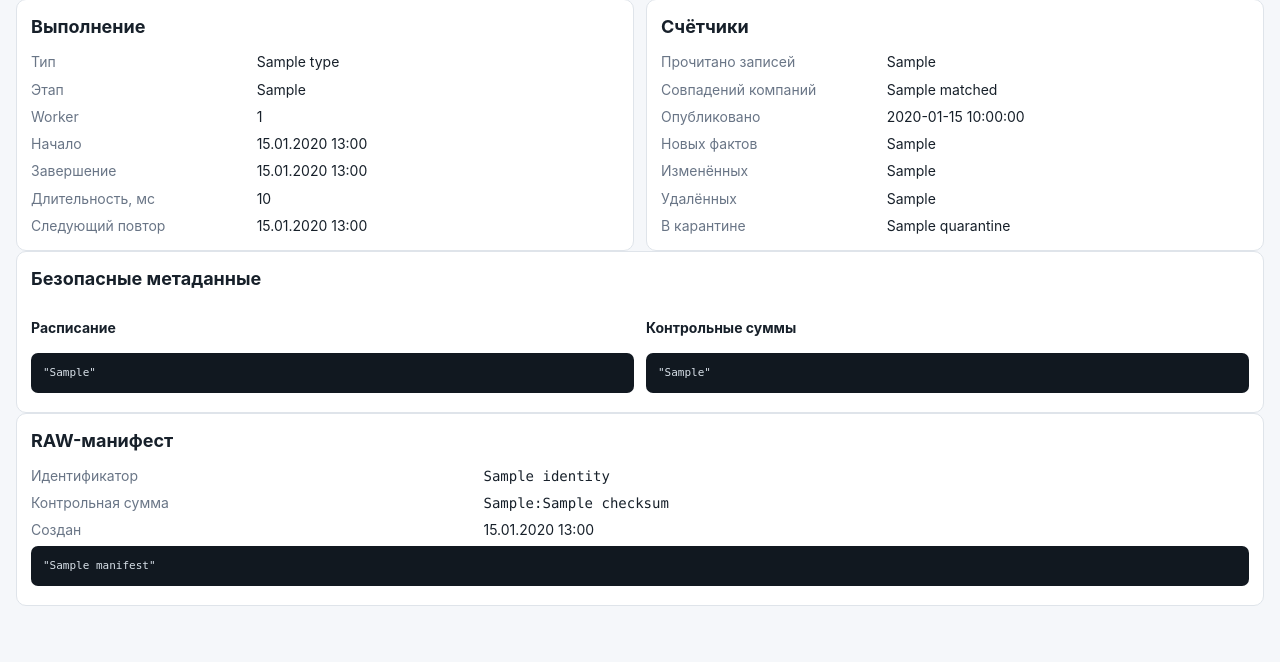
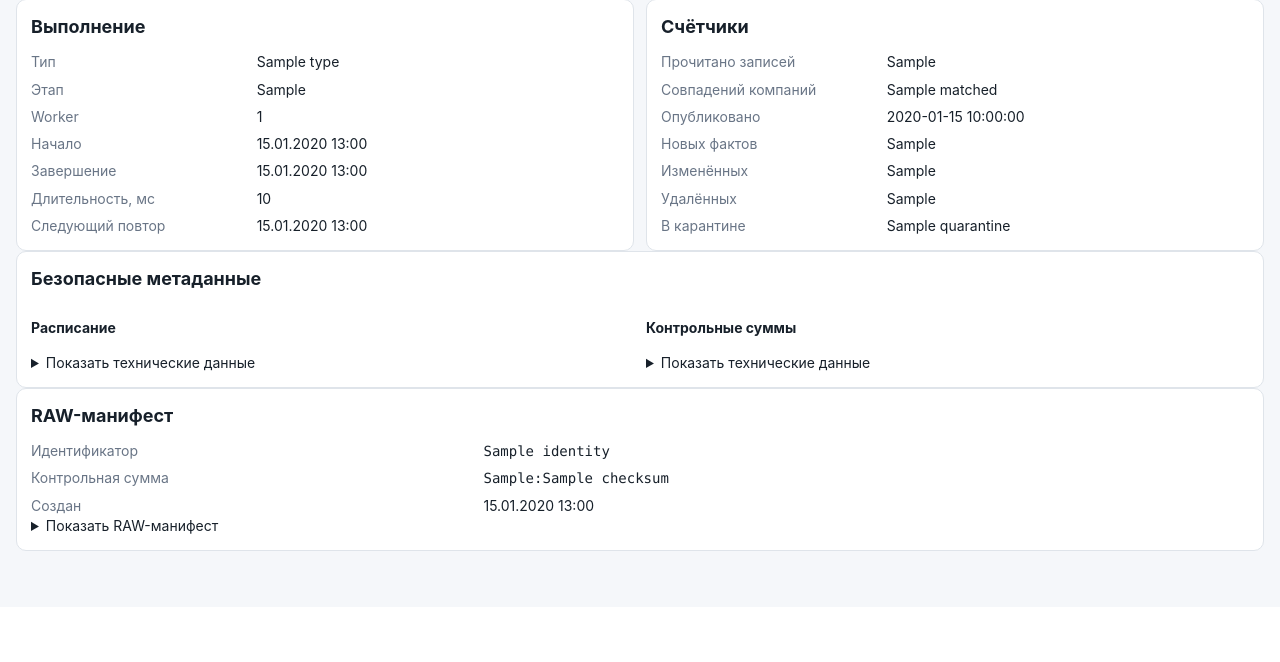
Before and after one commit to kuzmvnew/kontragent, a FastAPI app: template admin_app/templates/run_detail.html in a window 1280 px wide. Shown: the part 202-864 px from the top of the page. After the commit the page ends 753 px from the top, so only its background shows below. Run offline with FastAPI, Linux system fonts and the light colour scheme; the template is opened without the code that fills it: most values are stand-ins (such as "Sample title", 1, 10 or a date in 2020).

Commit message:
Collapse technical JSON in admin details

```diff
--- a/admin_app/templates/run_detail.html
+++ b/admin_app/templates/run_detail.html
@@ -2,6 +2,6 @@
 {% block content %}<div class="breadcrumbs"><a href="/admin/sources">Источники</a> / запуск</div><div class="page-head"><div><h1>Запуск {{ run.run_id }}</h1><p>Задача {{ run.job_id }}</p></div><span class="status {{ 'operational' if run.status == 'succeeded' else ('updating' if run.status == 'running' else 'error') }}">{{ run.status|status_ru }}</span></div>
 {% set legacy_reason = 'Нет данных: старый WorkerRun не сохранял эту метрику.' %}{% set absent_reason = 'Нет данных: обработчик пока не публикует эту метрику.' %}
 <section class="detail-grid"><article class="panel"><h2>Выполнение</h2><dl><dt>Тип</dt><dd>{{ run.type }}</dd><dt>Этап</dt><dd>{{ run.current_stage }}</dd><dt>Worker</dt><dd>{{ run.worker_id }}</dd><dt>Начало</dt><dd>{{ run.started_at|datetime_ru }}</dd><dt>Завершение</dt><dd>{{ run.finished_at|datetime_ru }}</dd><dt>Длительность, мс</dt><dd>{{ run.duration_ms if run.duration_ms is not none else '—' }}</dd><dt>Следующий повтор</dt><dd>{{ run.retry_time|datetime_ru }}</dd></dl></article><article class="panel"><h2>Счётчики</h2><dl><dt>Прочитано записей</dt><dd>{{ run.records_seen }}</dd><dt>Совпадений компаний</dt><dd>{{ run.matched if run.matched is not none else missing(legacy_reason if run.legacy else absent_reason) }}</dd><dt>Опубликовано</dt><dd>{{ run.published }}</dd><dt>Новых фактов</dt><dd>{{ run.new_facts if run.new_facts is not none else missing(legacy_reason if run.legacy else absent_reason) }}</dd><dt>Изменённых</dt><dd>{{ run.changed_facts if run.changed_facts is not none else missing(legacy_reason if run.legacy else absent_reason) }}</dd><dt>Удалённых</dt><dd>{{ run.removed_facts if run.removed_facts is not none else missing(legacy_reason if run.legacy else absent_reason) }}</dd><dt>В карантине</dt><dd>{{ run.quarantine if run.quarantine is not none else missing(legacy_reason if run.legacy else absent_reason) }}</dd></dl></article></section>
-{% if run.errors %}<section class="panel"><h2>Ошибки</h2><pre>{{ run.errors|json_pretty }}</pre></section>{% endif %}
-<section class="panel"><h2>Безопасные метаданные</h2><div class="split"><div><h3>Расписание</h3><pre>{{ run.schedule_metadata|json_pretty }}</pre></div><div><h3>Контрольные суммы</h3><pre>{{ run.checksum_metadata|json_pretty }}</pre></div></div></section>
-<section class="panel" id="raw-manifest"><h2>RAW-манифест</h2>{% for item in run.manifests %}<dl><dt>Идентификатор</dt><dd class="mono">{{ item.identity }}</dd><dt>Контрольная сумма</dt><dd class="mono">{{ item.checksum_algorithm }}:{{ item.checksum }}</dd><dt>Создан</dt><dd>{{ item.created_at|datetime_ru }}</dd></dl><pre>{{ item.manifest|json_pretty }}</pre>{% else %}<p class="muted">RAW-манифест для этого запуска отсутствует.</p>{% endfor %}</section>{% endblock %}
+{% if run.errors %}<section class="panel"><h2>Ошибки</h2><details><summary>Показать технические данные</summary><pre>{{ run.errors|json_pretty }}</pre></details></section>{% endif %}
+<section class="panel"><h2>Безопасные метаданные</h2><div class="split"><div><h3>Расписание</h3><details><summary>Показать технические данные</summary><pre>{{ run.schedule_metadata|json_pretty }}</pre></details></div><div><h3>Контрольные суммы</h3><details><summary>Показать технические данные</summary><pre>{{ run.checksum_metadata|json_pretty }}</pre></details></div></div></section>
+<section class="panel" id="raw-manifest"><h2>RAW-манифест</h2>{% for item in run.manifests %}<dl><dt>Идентификатор</dt><dd class="mono">{{ item.identity }}</dd><dt>Контрольная сумма</dt><dd class="mono">{{ item.checksum_algorithm }}:{{ item.checksum }}</dd><dt>Создан</dt><dd>{{ item.created_at|datetime_ru }}</dd></dl><details><summary>Показать RAW-манифест</summary><pre>{{ item.manifest|json_pretty }}</pre></details>{% else %}<p class="muted">RAW-манифест для этого запуска отсутствует.</p>{% endfor %}</section>{% endblock %}
--- a/admin_app/templates/source_detail.html
+++ b/admin_app/templates/source_detail.html
@@ -22,7 +22,7 @@
   <article class="panel"><h2>Что изменилось</h2><dl><dt>Текущих фактов</dt><dd>{{ val(source.current_fact_count, source.missing_reasons.current_fact_count) }}</dd><dt>Новых</dt><dd>{{ val(source.new_facts, source.missing_reasons.new_facts) }}</dd><dt>Изменённых</dt><dd>{{ val(source.changed_facts, source.missing_reasons.changed_facts) }}</dd><dt>Удалённых / истёкших</dt><dd>{{ val(source.removed_facts, source.missing_reasons.removed_facts) }}</dd><dt>Повторно обработано</dt><dd>{{ val(source.replayed_facts, source.missing_reasons.replayed_facts) }}</dd><dt>В карантине</dt><dd>{{ val(source.quarantined_records, source.missing_reasons.quarantined_records) }}</dd></dl></article>
 </section>
 {% if source.source_id == 'firmoteka' %}
-<section class="panel"><h2>FIRMOTEKA CRAWL CHECKPOINT</h2><pre class="mono">{{ source.progress|tojson(indent=2) }}</pre></section>
+<section class="panel"><h2>Контрольная точка обхода Firmoteka</h2><details><summary>Показать технические данные</summary><pre class="mono">{{ source.progress|tojson(indent=2) }}</pre></details></section>
 {% endif %}
 {% if source.automation %}
 <section class="panel"><h2>Автоматическое восстановление</h2><dl>
```
